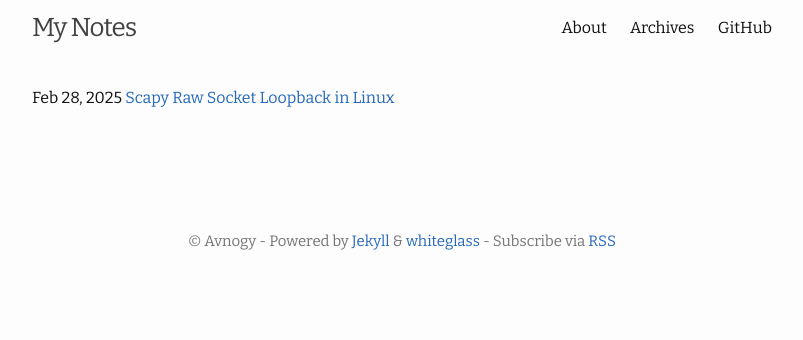
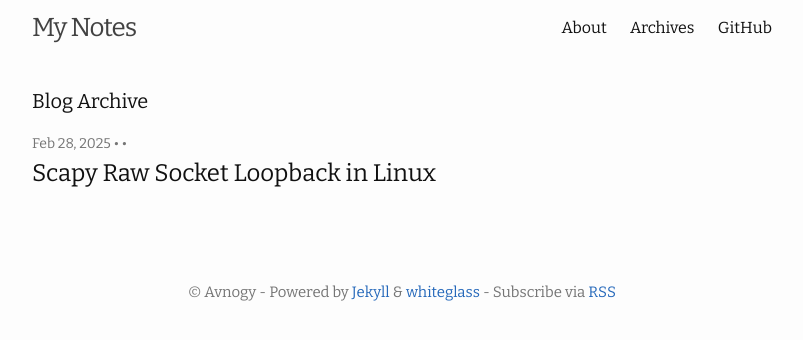
Before and after one commit to avnogy/notes, a Jekyll site: the page built from index.html, in a window 1280 px wide. Shown: the top 340 px of the page, without its empty margins (238-1041 px from the left). Built offline with Jekyll 4.4.1, drawn with Linux system fonts in a browser that asks for light colours; the list of posts is cut into pages by our own code.

Commit message:
make home page same as archive page

```diff
--- a/_layouts/home.html
+++ b/_layouts/home.html
@@ -1,21 +1,39 @@
 ---
 layout: default
 ---
+<div class="home">
 
-<div class="home">
+  <h1 class="page-heading">{% include i18n.html value="archive" default="Blog Archive" %}</h1>
 
   {{ content }}
 
   {% capture site_lang %}{{ site.lang | default: "en" }}{% endcapture %}
 
-  <ul class="post-list">
+  <ul class="post-archives">
     {% for post in site.posts %}
+      {% capture post_lang %}{{ post.lang | default: site_lang }}{% endcapture %}
+      {% capture lang %}{% if post_lang != site_lang %}{{ post_lang }}{% endif %}{% endcapture %}
+
       <li>
-        {% include date.html date=post.date lang=lang %}
-        <a href="{{ post.url }}">{{ post.title }}</a>
+        <span class="post-meta">
+          {% include date.html date=post.date lang=lang %}
+          {% if post.categories != empty or post.tags != empty %}
+            {% include category_links.html categories=post.categories tags=post.tags %}
+          {% endif %}
+          {% if post.external-url %}
+            • <a href="{{ post.url | relative_url }}">Permalink</a>
+          {% endif %}
+        </span>
+
+        <h2>
+          {% if post.external-url %}
+            <a class="post-link" href="{{ post.external-url }}">{{ post.title | escape }} &rarr;</a>
+          {% else %}
+            <a class="post-link" href="{{ post.url | relative_url }}"{% if lang != empty %} lang="{{ lang }}"{% endif %}>{{ post.title | escape }}</a>
+          {% endif %}
+        </h2>
       </li>
     {% endfor %}
   </ul>
 
-  {% include pagination.html %}
 </div>
```
